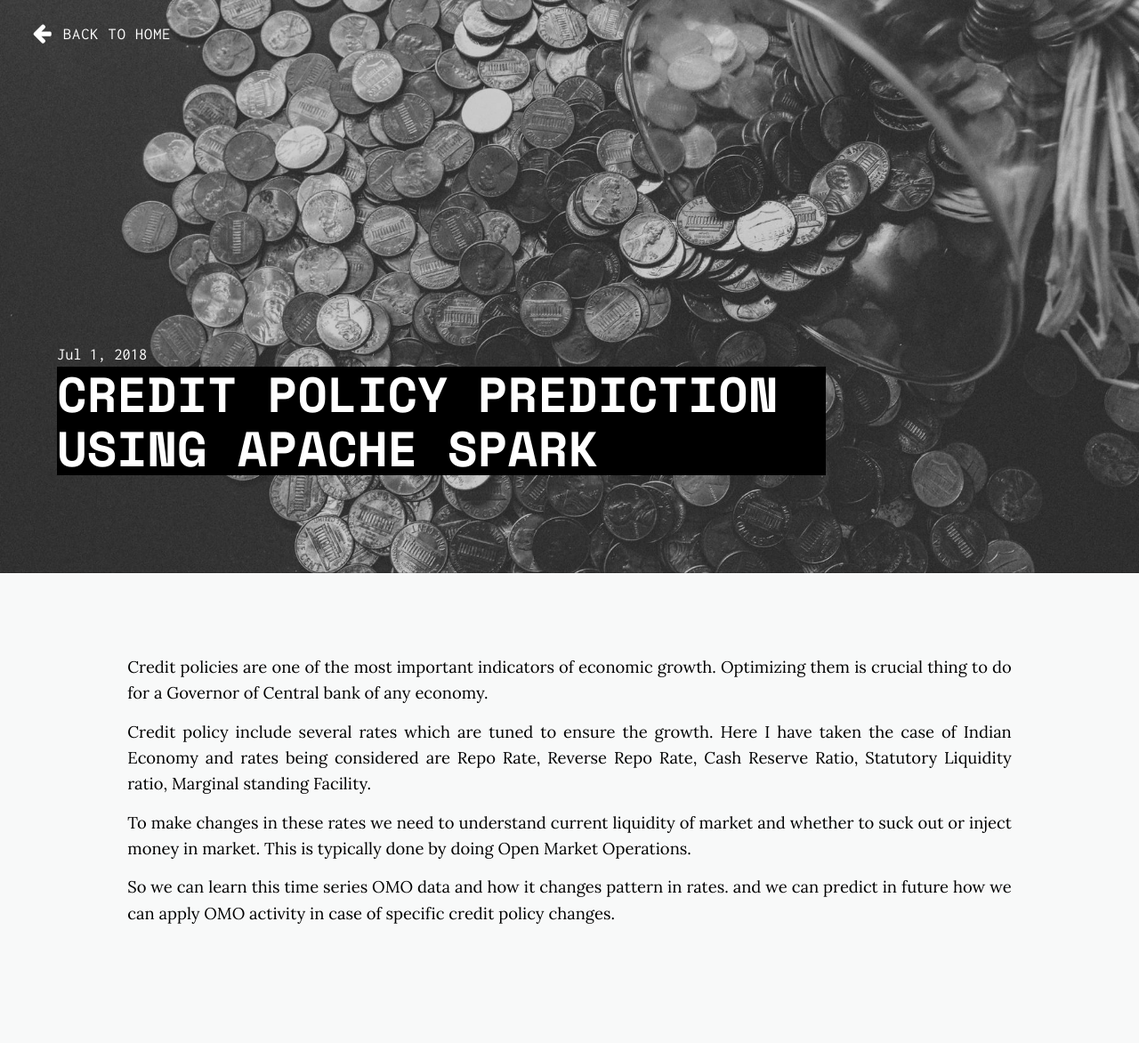
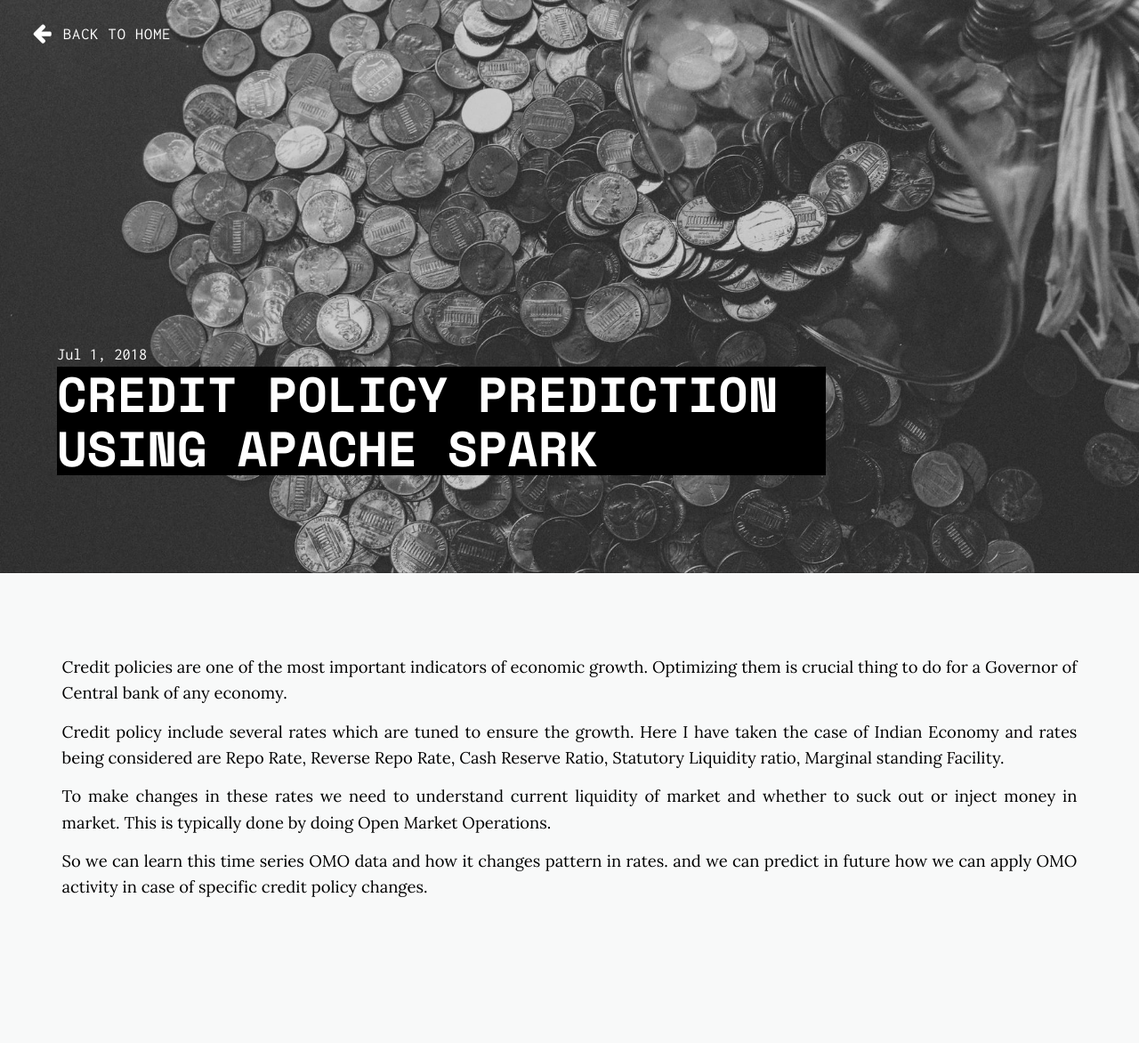
Before and after one commit to daftengineer/daftengineer.github.io, a Jekyll site: the page built from _posts/2018-07-01-eco-spark.markdown, in a window 1280 px wide. Shown: the whole page at 89% size. Built offline with Jekyll 4.4.1, drawn with Linux system fonts in a browser that asks for light colours; nearby versions of some CDN libraries; after the commit the page ends 1142 px from its top, so only the background shows below that.

Commit message:
Update _components.scss

```diff
--- a/_sass/_components.scss
+++ b/_sass/_components.scss
@@ -385,7 +385,7 @@
  */
 .post {
   width: 95%;
-  max-width: $mq-md;
+  max-width: 62em;
   margin: 0 auto;
 
   font-family: $font-post;
```
